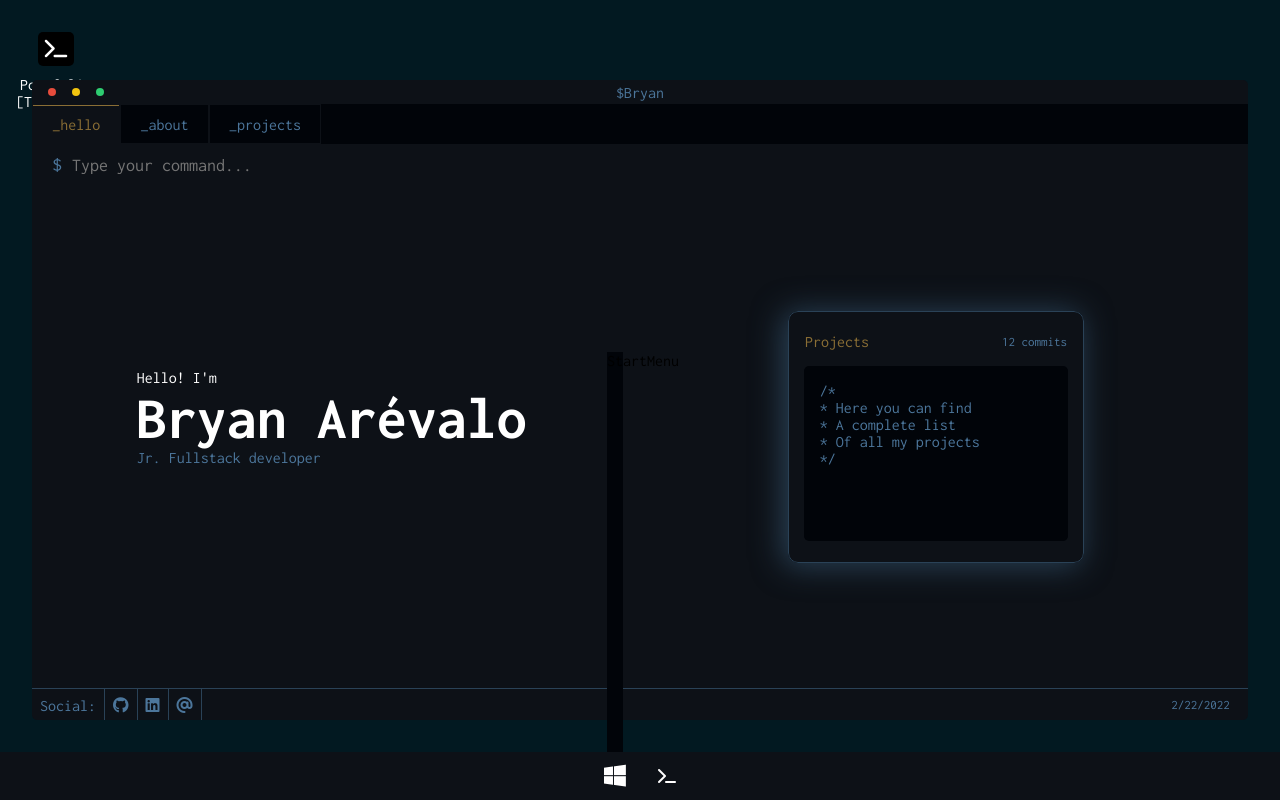
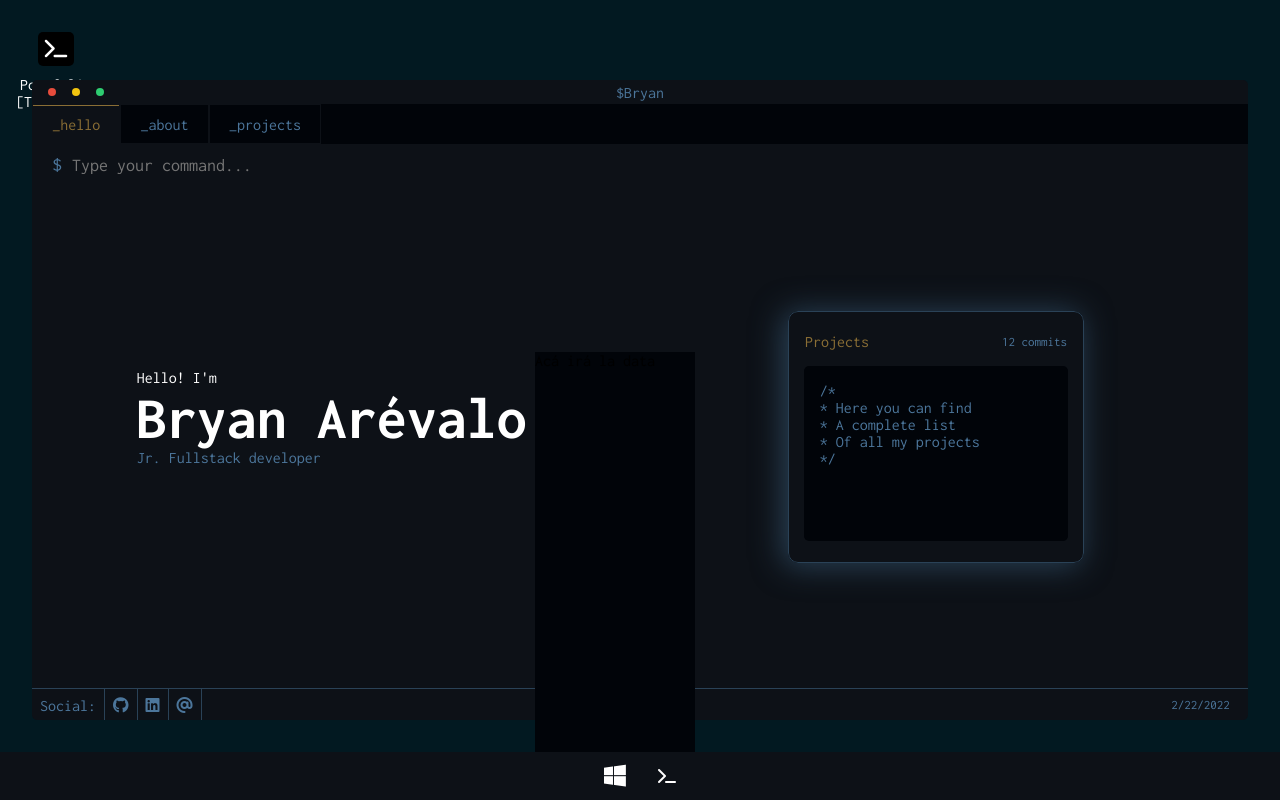
Before and after one commit to ripterdust/Portfolio2022, a React (Create React App) app: page / in a window 1280 px wide. Built offline with nearby package versions, Linux system fonts and the light colour scheme.

Commit message:
Added the start menu animation

```diff
--- a/src/components/Desktop/StartMenu.js
+++ b/src/components/Desktop/StartMenu.js
@@ -2,6 +2,10 @@ import React from 'react'
 
 export const StartMenu = () => {
   return (
-    <div className='startMenu open' id="menu">StartMenu</div>
+    <div className='startMenu open' id="menu">
+      <div className='Bg'>
+        Acá irá la data
+      </div>
+    </div>
   )
 }
--- a/src/styles/_taskbar.scss
+++ b/src/styles/_taskbar.scss
@@ -41,14 +41,36 @@
 
     .start{
         position: relative;
+        transition: .3s;
+        .open{
+            bottom: 100%;
+            .Bg{
+                height: 100%;
+                transition: .3s;
+            }
+        }
+
+        .close{
+            top: 100%;
+            .Bg{
+                height: 0;
+                transition: .3s;
+            }
+
+        }
         .startMenu{
             position: absolute;
-            width: 1em;
-            background: $base-color;
+            width: 10em;
             height: 50vh;
-            bottom: 100%;
+            transition: .3s ease-in;
             left: 50%;
             transform: translateX(-50%);
+
+            .Bg{
+                transition: .3s;
+                background: $base-color;
+                width: 100%;
+            }
 
 
         }
```
